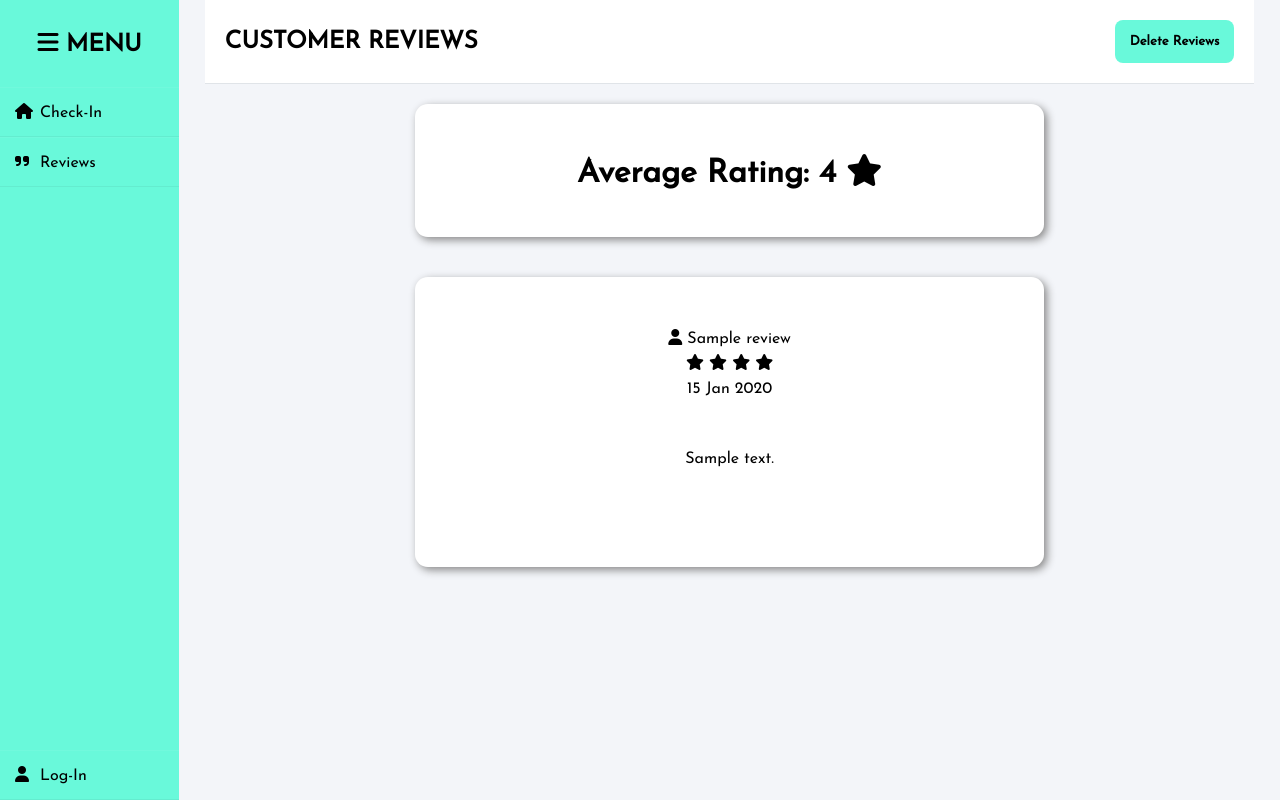
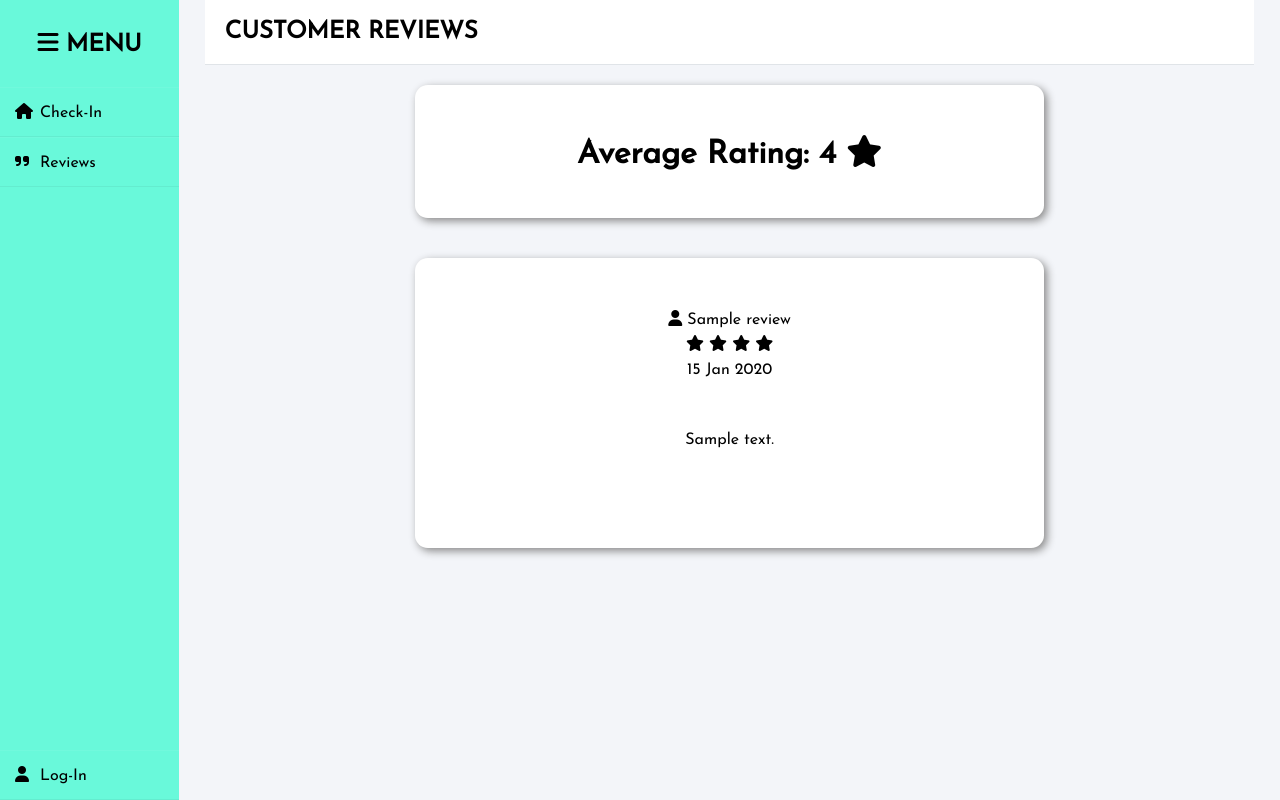
Before and after one commit to kbortiz/CIS4375, a Node project: template views/reviews.ejs in a window 1280 px wide. Run offline with Node 20 templates, Linux system fonts and the light colour scheme; the template is opened without the code that fills it: most values are stand-ins (such as "Sample title", 1, 10 or a date in 2020); some libraries are stand-ins or nearby versions.

Commit message:
Updated reviews pages
removed buttons to prevent access from customer side

```diff
--- a/server.js
+++ b/server.js
@@ -175,7 +175,7 @@ app.get('/logout', (req, res) => {
 });
 
 
-app.get('/register', (req, res, next) => {
+app.get('/register', isAuth, (req, res, next) => {
     console.log("Inside get");
     res.render('register')
 
--- a/views/checkedin.ejs
+++ b/views/checkedin.ejs
@@ -7,7 +7,7 @@
 </head>
 <body>
     <div class="wrapper">
-        <%- include('partials/sidebar') %>
+        <%- include('partials/sidebar2') %>
     </div>
     <div class="container-mt-5">
 
--- a/views/delete-reviews.ejs
+++ b/views/delete-reviews.ejs
@@ -84,9 +84,6 @@
         <div class="header">
             <div class="headerbox" style="text-transform: uppercase;">
                 <h2 class="headerblock1">Delete Customer Reviews</h2>
-                <div class="headerblock2">
-                    <button class="button" onclick="location.href='http://localhost:3000/reviews'">Return</button>
-                </div>
             </div>
         </div>
         <div class="container">
--- a/views/reviews.ejs
+++ b/views/reviews.ejs
@@ -80,9 +80,6 @@
             <div class="header">
                 <div class="headerbox" style="text-transform: uppercase;">
                     <h2 class="headerblock1">Customer Reviews</h2>
-                    <div class="headerblock2">
-                        <button class="button" onclick="location.href='http://localhost:3000/delete-reviews'">Delete Reviews</button>
-                    </div>
                 </div>
             </div>
             <div class="container">
```
